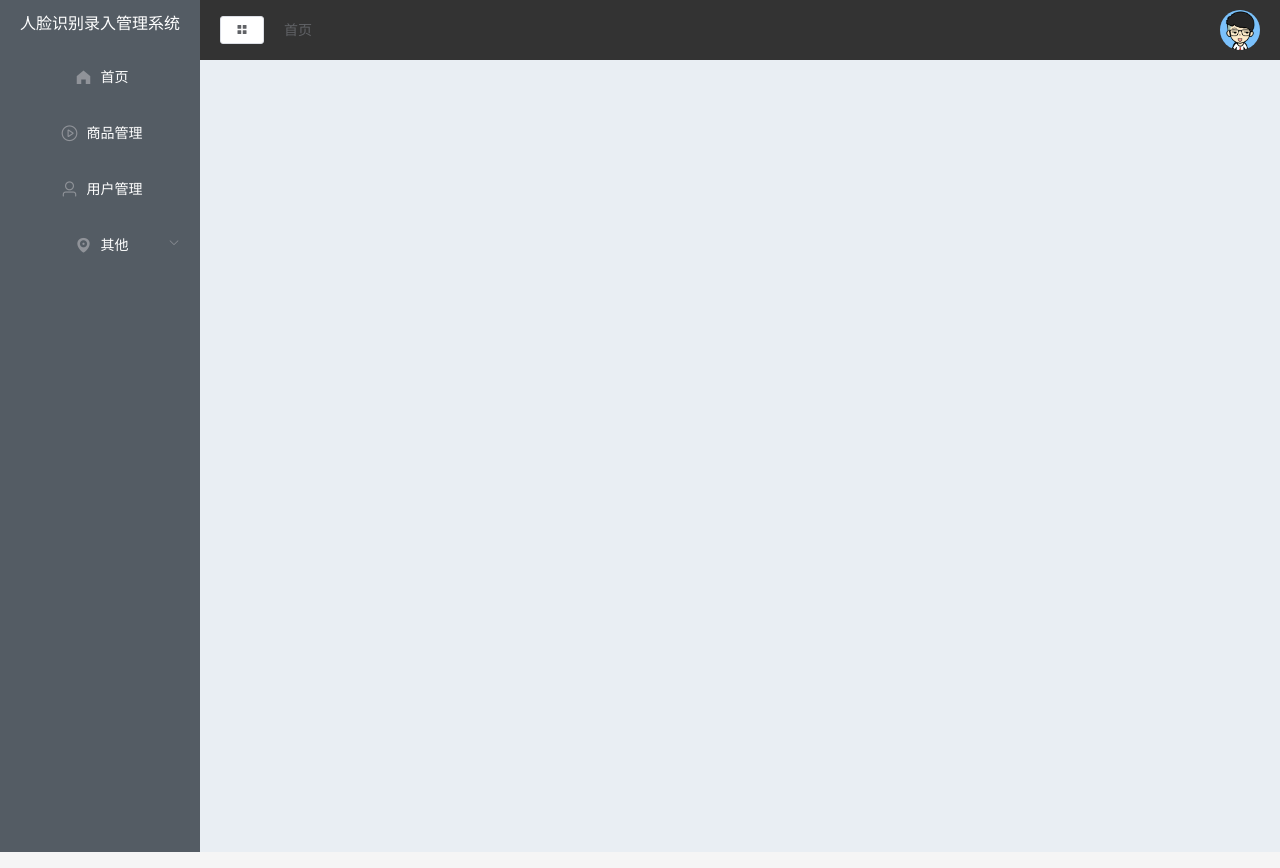
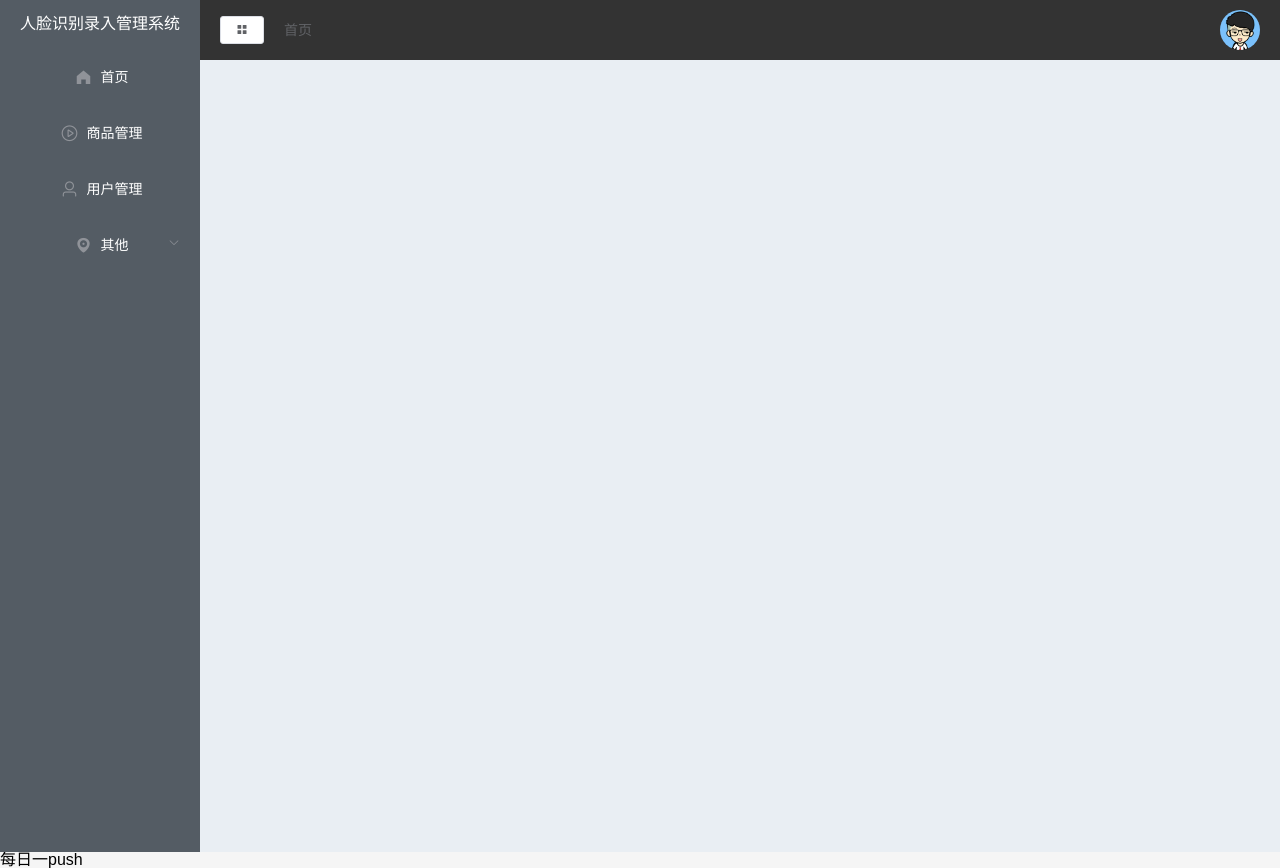
Before and after one commit to DayDayUpDYP/easyback, a Vue app: page / in a window 1280 px wide. Built offline with nearby package versions, Linux system fonts and the light colour scheme.

Commit message:
push测试

```diff
--- a/src/App.vue
+++ b/src/App.vue
@@ -2,6 +2,7 @@
   <div id="app">
 
     <router-view></router-view>
+  <span> 每日一push</span>
   </div>
 </template>
 
```
